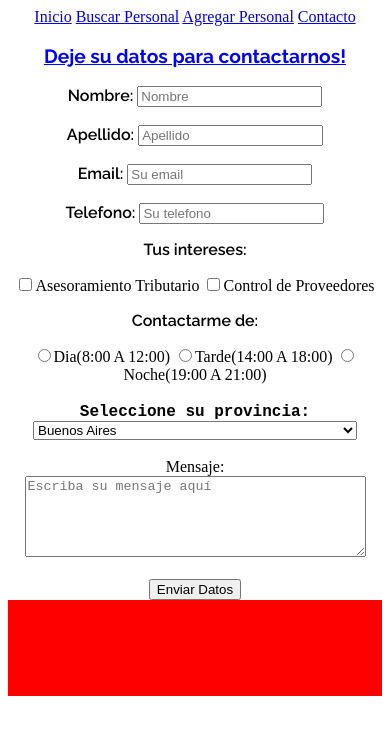
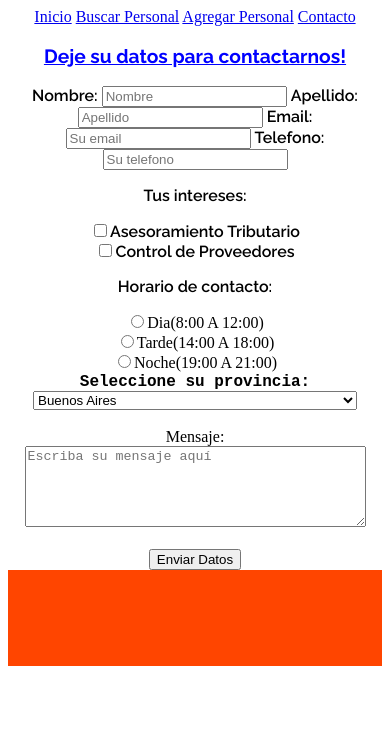
Before and after one commit to balta1084/formulariorrhh2024, a plain HTML site: page public/html/contacto.html in a window 390 px wide. Drawn offline with Linux system fonts and the light colour scheme.

Commit message:
Se agregó el media querys del contacto.html, a pulir

```diff
--- a/public/css/style.css
+++ b/public/css/style.css
@@ -12,6 +12,7 @@ body {
     text-align: center;
 
 }
+
 h1 {
     text-align: center;
     color: blue;
@@ -34,7 +35,6 @@ h1 {
     font-weight: 600;
     font-style: normal;
 
-
 }
 
 .nombre, .apellido, .mail, .telefono {
@@ -44,24 +44,25 @@ h1 {
     font-weight: 600;
     font-style: normal;
 
+}
 
-
-
-}
 #formulario1 {
     display: block;
     text-align: center;
 
 }
+
 .provincia{
     font-family: 'Courier New', Courier, monospace;
     font-weight: 600;
 
 }
+
 .pro {
     font-family: 'Courier New', Courier, monospace;
     font-weight: 600;
 }
+
 .cuatrimestre {
     color: rgb(0, 0, 0);
     font-size: medium;
@@ -71,9 +72,23 @@ h1 {
     font-weight: 600;
     font-style: normal;
 }
+
 #pie{
-    background-color: red;
+    background-color: orangered;
     padding: 3rem;
     font: 1em sans-serif;
 
 }
+
+@media only screen and (min-width:485px) {
+
+        .checks {
+            width: 50vw;
+        }
+        .intereses {
+
+        display: flex;
+        justify-content:center;
+
+        }
+    }
--- a/public/html/contacto.html
+++ b/public/html/contacto.html
@@ -42,22 +42,33 @@
             <!--Etiqueta label: añade una leyenda o etiqueta explicativa a elementos como, por ejemplo, campos de entrada, botones o casillas de verificación.-->
             <label class="nombre" for="nombre">Nombre:</label>
             <!--Etiqueta input: se usa para crear controles interactivos para formularios basados en la web con el fin de recibir datos del usuario.-->
-            <input type="text" id="nombre" required name="nombreUsuario" placeholder="Nombre"><br><br>
+            <input type="text" id="nombre" required name="nombreUsuario" placeholder="Nombre">
             <label class="apellido" for="apellido">Apellido:</label>
-            <input type="text" id="apellido" required placeholder="Apellido"><br><br>
+            <input type="text" id="apellido" required placeholder="Apellido">
             <label class="mail" for="email">Email:</label>
-            <input type="email" name="email" id="email" required placeholder="Su email"><br><br>
+            <input type="email" name="email" id="email" required placeholder="Su email">
             <label class="telefono" for="telefono">Telefono:</label>
             <input type="tel" id="telefono" name="telefono" required placeholder="Su telefono">
             <!--Etiqueta p es un párrafo dentro de la pagina-->
 
-            <p class="intereses">Tus intereses:</p>
-            <input type="checkbox" name="web" id="check1" value="1">Asesoramiento Tributario
-            <input type="checkbox" name="móvil" id="check2" value="2">Control de Proveedores
-            <p class="cuatrimestre">Contactarme de:</p>
-            <input type="radio" name="cautrimestre" id="radio1" value="1" required>Dia(8:00 A 12:00)
-            <input type="radio" name="cautrimestre" id="radio2" value="2" required>Tarde(14:00 A 18:00)
-            <input type="radio" name="cautrimestre" id="radio3" value="3" required>Noche(19:00 A 21:00)<br><br>
+            <div class="container">
+                <p class="intereses">Tus intereses:</p>
+                <div class="intereses">
+                    <div class="checks">
+                    <input type="checkbox" name="web" id="check1" value="1">Asesoramiento Tributario
+                    </div>
+                    <div class="checks">
+                    <input type="checkbox" name="móvil" id="check2" value="2">Control de Proveedores
+                    </div>
+                </div>
+                <p class="cuatrimestre">Horario de contacto:</p>
+                <div class="checks"><input type="radio" name="cautrimestre" id="radio1" value="1" required>Dia(8:00 A 12:00)
+                </div>
+                <div class="checks"><input type="radio" name="cautrimestre" id="radio2" value="2" required>Tarde(14:00 A 18:00)
+                </div>
+                <div class="checks"><input type="radio" name="cautrimestre" id="radio3" value="3" required>Noche(19:00 A 21:00)
+                </div>
+            </div>
             <label class="provincia" for="provincia">Seleccione su provincia:</label>
             <!--Etiqueta select para abrir un despegable con varias opciones-->
             <select name="provincia" id="provincia">
```
Also changed, not shown: public/html/index.html (line endings or trailing spaces).
